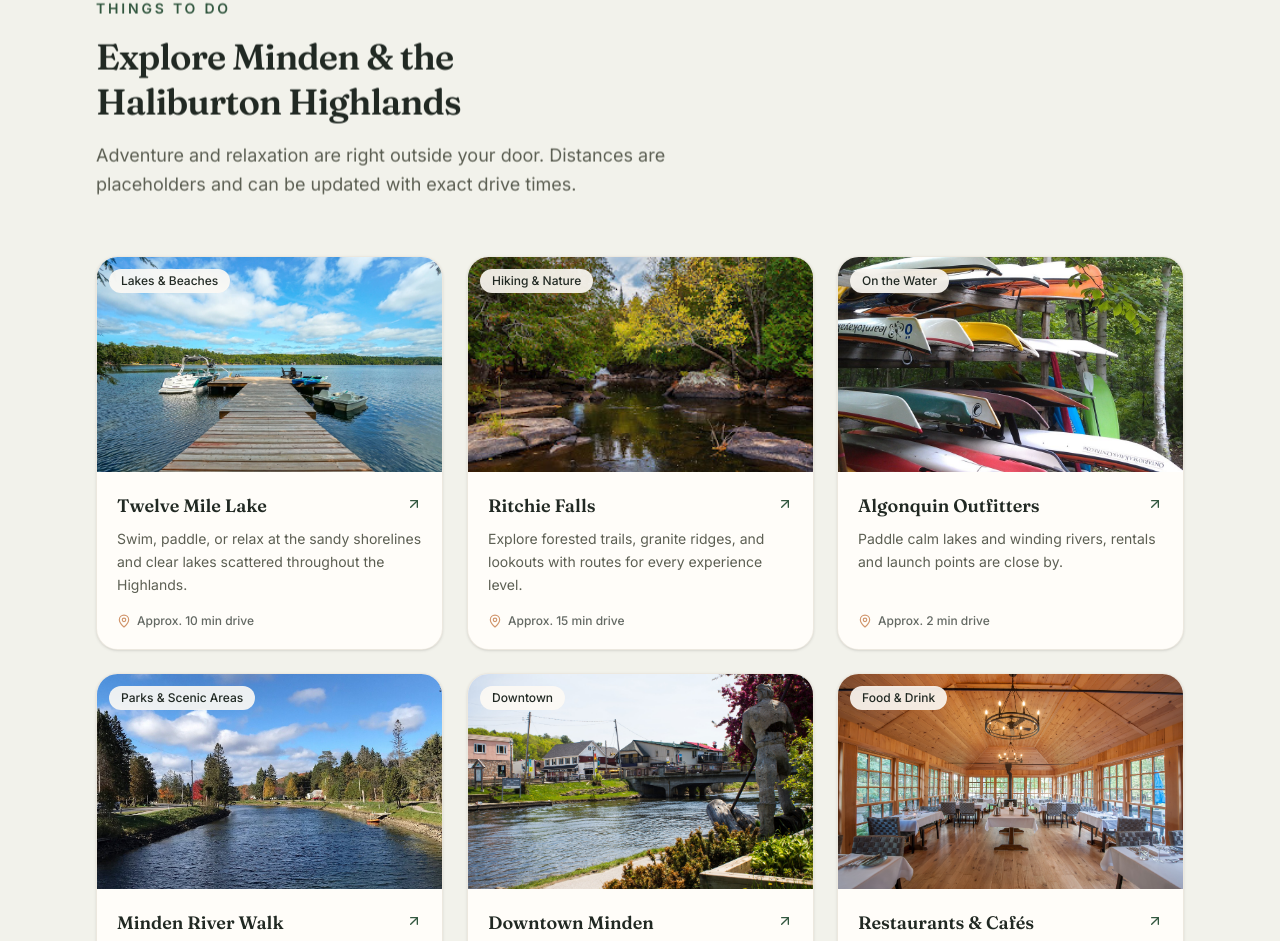
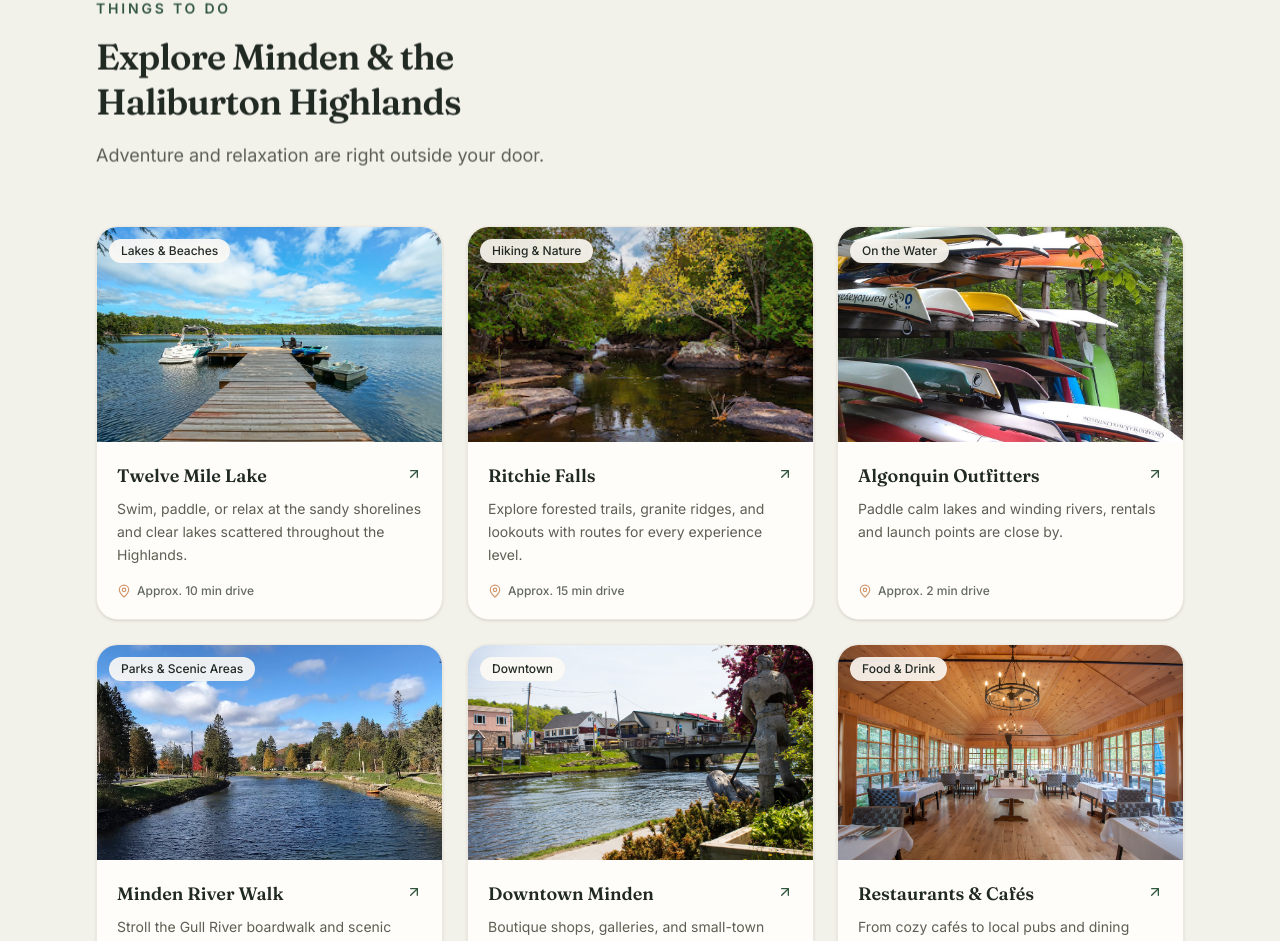
Before and after one commit to jasminekj/motelminden1, a Next.js app: page / in a window 1280 px wide. Shown: the part 3818-4759 px from the top of the page. Built offline with nearby package versions, Linux system fonts and the light colour scheme.

Commit message:
Update explore section

```diff
--- a/components/explore.tsx
+++ b/components/explore.tsx
@@ -98,8 +98,7 @@ export function Explore() {
             Explore Minden &amp; the Haliburton Highlands
           </h2>
           <p className="mt-4 text-pretty text-lg leading-relaxed text-muted-foreground">
-            Adventure and relaxation are right outside your door. Distances are
-            placeholders and can be updated with exact drive times.
+            Adventure and relaxation are right outside your door.
           </p>
         </Reveal>
 
```
